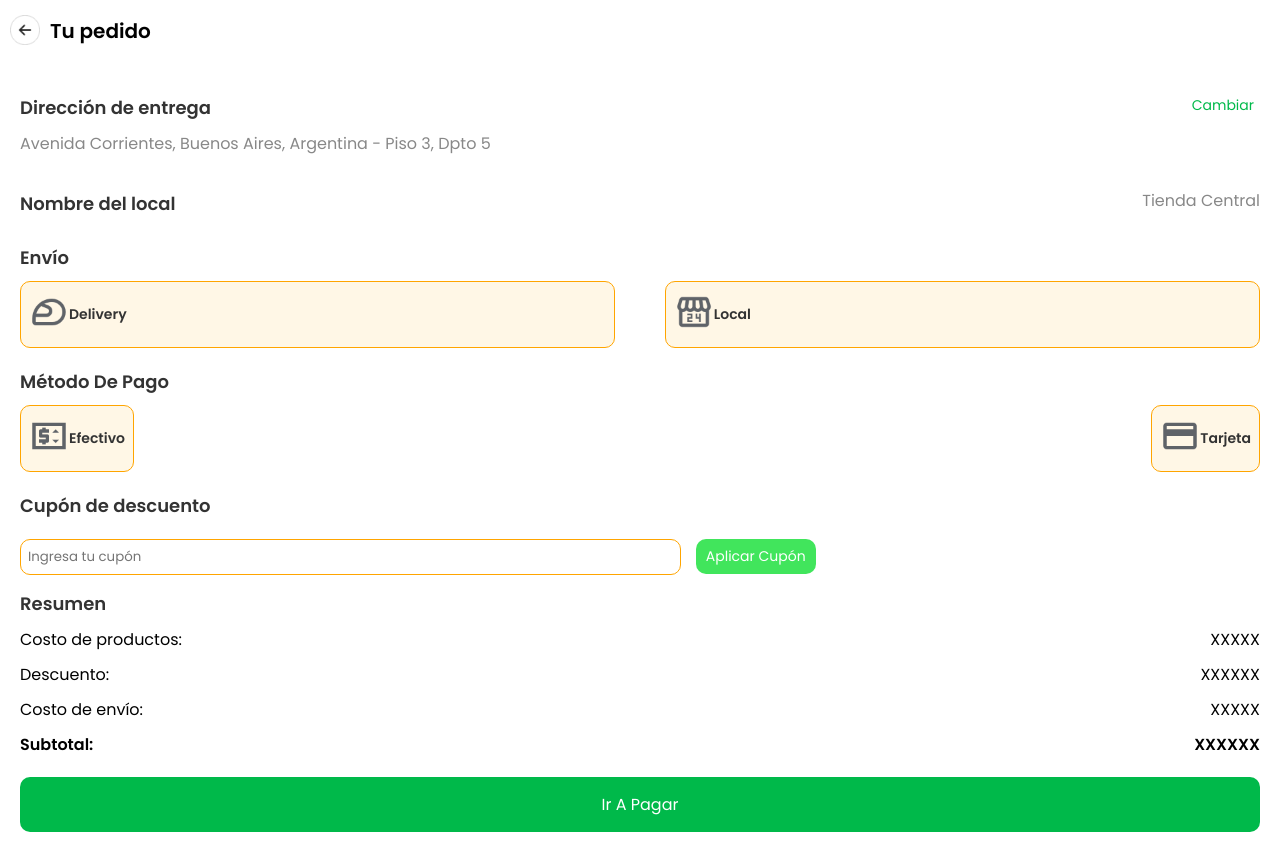
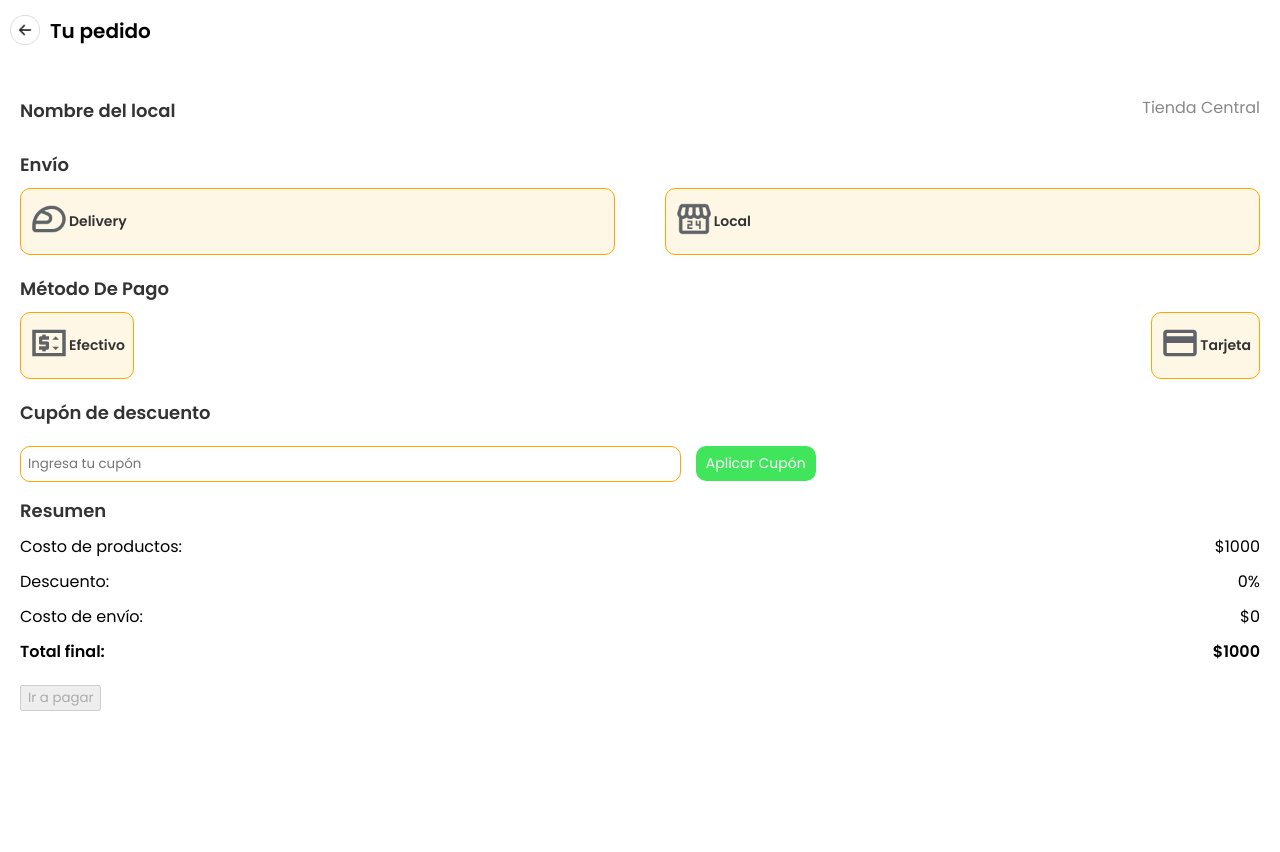
Before and after one commit to Martox16/Proyecto-Final, a Next.js app: page /view/metodosAPagar in a window 1280 px wide. After the commit the page ends 800 px from the top, so only its background shows below. Built offline with nearby package versions, Linux system fonts and the light colour scheme.

Commit message:
filtro casi listo

```diff
--- a/app/components/direcciones/agregarDirecciones/agregarDirecciones.js
+++ b/app/components/direcciones/agregarDirecciones/agregarDirecciones.js
@@ -22,7 +22,8 @@ const AgregarDireccion = ({ onAddDireccion }) => {
     e.preventDefault();
     try {
       const userId = 1;
-      const response = await fetch('http://localhost:3000/guardarDireccion', {
+      console.log(JSON.stringify({ ...formData, userId }));
+      const response = await fetch('http://localhost:3000/guardarDireccion/', {
         method: 'POST',
         headers: {
           'Content-Type': 'application/json',
--- a/app/components/metodosAPagar/metodosAPagar.js
+++ b/app/components/metodosAPagar/metodosAPagar.js
@@ -3,7 +3,7 @@ import React, { useState, useEffect } from 'react';
 import { useRouter } from 'next/navigation';
 import styles from './metodosAPagar.module.css';
 
-// JSON
+// Datos de ejemplo de dirección y local
 const datosLocal = [
   {
     id: 1,
@@ -16,27 +16,30 @@ const datosLocal = [
   }
 ];
 
+// Cupones de descuento válidos (en porcentaje)
 const cuponesValidos = {
   "DESCUENTO10": 10,
   "DESCUENTO20": 20,
-  "PR1MERAC0MPRA":20,
-  "2DAC0MPRA":10
+  "PR1MERAC0MPRA": 20,
+  "2DAC0MPRA": 10
 };
 
 const MetodosAPagar = () => {
   const router = useRouter();
+
+  // Estados locales
   const [direccion, setDireccion] = useState('');
   const [nombreLocal, setNombreLocal] = useState('');
-  const [editable, setEditable] = useState(false); // Controla si se puede editar la dirección
-  const [direccionTemporal, setDireccionTemporal] = useState(''); // Dirección temporal durante la edición
-  const [envioSeleccionado, setEnvioSeleccionado] = useState(null); // Envío seleccionado
+  const [editable, setEditable] = useState(false);
+  const [direccionTemporal, setDireccionTemporal] = useState('');
+  const [envioSeleccionado, setEnvioSeleccionado] = useState(null);
   const [pagoSeleccionado, setPagoSeleccionado] = useState(null);
   const [subtotal, setSubtotal] = useState(1000);
   const [descuento, setDescuento] = useState(0);
   const [cupon, setCupon] = useState('');
   const [cuponAplicado, setCuponAplicado] = useState(false);
 
-  // Cargar datos del JSON al iniciar
+  // Cargar datos de ejemplo al iniciar
   useEffect(() => {
     const local = datosLocal[0];
     const direccionCompleta = `${local.calle}, ${local.ciudad}, ${local.pais} - ${local.detalle}`;
@@ -45,63 +48,70 @@ const MetodosAPagar = () => {
     setNombreLocal(local.nombreLocal);
   }, []);
 
-  // Manejar el click en "Cambiar"
+  // Manejar el click en "Cambiar" para editar la dirección
   const handleCambiarDireccion = () => {
-    setEditable(true); // Habilita la edición
+    setEditable(true);
   };
 
-  // Manejar "Cancelar" la edición
+  // Cancelar edición
   const handleCancelar = () => {
-    setEditable(false); // Deshabilita la edición
+    setEditable(false);
     setDireccionTemporal(direccion); // Restaurar la dirección original
   };
 
-  // Manejar "Guardar" los cambios
+  // Guardar la dirección editada
   const handleGuardar = () => {
-    setDireccion(direccionTemporal); // Guardar la dirección temporal como definitiva
-    setEditable(false); // Deshabilitar la edición
+    setDireccion(direccionTemporal);
+    setEditable(false);
   };
 
-  // Manejar la selección de envío
+  // Seleccionar método de envío
   const handleSeleccionEnvio = (metodo) => {
     setEnvioSeleccionado(metodo);
   };
 
-  // Manejar la selección de método de pago
+  // Seleccionar método de pago
   const handleSeleccionPago = (metodo) => {
     setPagoSeleccionado(metodo);
   };
 
-  // Manejar el botón "Ir a Pagar"
+  // Aplicar cupón de descuento
+  const handleCuponChange = (e) => {
+    setCupon(e.target.value.toUpperCase());
+  };
+
+  const handleAplicarCupon = () => {
+    if (cuponesValidos[cupon]) {
+      setDescuento(cuponesValidos[cupon]);
+      setCuponAplicado(true);
+    } else {
+      alert('Cupón inválido');
+    }
+  };
+
+  // Manejar el botón de ir a pagar
   const handleIrAPagar = () => {
     if (envioSeleccionado && pagoSeleccionado) {
       router.push('/view/compraRealizada');
     }
   };
 
-  const handleCuponChange = (e) => {
-    setCupon(e.target.value.toUpperCase()); // Convertir a mayúsculas
-  };
-
-  const handleAplicarCupon = () => {
-    if (cuponesValidos[cupon]) {
-      setDescuento(cuponesValidos[cupon]); // Aplicar descuento
-      setCuponAplicado(true);
-    } else {
-      alert('Cupón inválido');
-    }
-  };
-
-
+  // Calcular el total con descuento (aplicando porcentaje sobre total)
+  const totalAntesDeDescuento = subtotal + (envioSeleccionado === 'Delivery' ? 2000 : 0);
+  const totalConDescuento = totalAntesDeDescuento - (totalAntesDeDescuento * (descuento / 100));
 
   return (
     <div className={styles.container}>
       {/* Dirección de entrega */}
+      {envioSeleccionado === 'Delivery' && (
         <div className={styles.direccion}>
           <h2 className={styles.titulo}>Dirección de entrega</h2>
           <button className={styles.botonCambiar} onClick={handleCambiarDireccion}>Cambiar</button>
         </div>
+      )}
 
+      {/* Mostrar dirección solo si el envío es "Delivery" */}
+      {envioSeleccionado === 'Delivery' && (
         <div>
           {editable ? (
             <>
@@ -120,8 +130,9 @@ const MetodosAPagar = () => {
             <p className={styles.ubicacion}>{direccion}</p>
           )}
         </div>
+      )}
 
-      {/* Nombre del local */}
+      {/* Mostrar el nombre del local siempre */}
       <div className={styles.divLocal}>
         <h2 className={styles.tituloLocal}>Nombre del local</h2>
         <p className={styles.nombreLocal}>{nombreLocal}</p>
@@ -169,7 +180,7 @@ const MetodosAPagar = () => {
         </div>
       </div>
 
-      {/* Campo de cupón */}
+      {/* Cupón de descuento */}
       <div className={styles.cuponContainer}>
         <h2 className={styles.titulo2}>Cupón de descuento</h2>
         <input
@@ -194,30 +205,32 @@ const MetodosAPagar = () => {
         <h2 className={styles.titulo2}>Resumen</h2>
         <div className={styles.item}>
           <span>Costo de productos:</span>
-          <span>XXXXX</span>
+          <span>${subtotal}</span>
         </div>
         <div className={styles.item}>
           <span>Descuento:</span>
-          <span>XXXXXX</span>
+          <span>{descuento}%</span>
         </div>
         <div className={styles.item}>
           <span>Costo de envío:</span>
-          <span>XXXXX</span>
+          <span>${envioSeleccionado === 'Delivery' ? 2000 : 0}</span>
         </div>
         <div className={styles.subtotal}>
-          <span>Subtotal:</span>
-          <span>XXXXXX</span>
+          <span>Total final:</span>
+          <span>${totalConDescuento}</span>
         </div>
       </div>
 
       {/* Botón para ir a pagar */}
+      <div className={styles.botonContainer}>
         <button
-        className={styles.botonPagar}
+          className={styles.botonIrAPagar}
           onClick={handleIrAPagar}
-        disabled={!envioSeleccionado || !pagoSeleccionado} // Deshabilita si no se seleccionaron las opciones
+          disabled={!envioSeleccionado || !pagoSeleccionado}
         >
-        Ir A Pagar
+          Ir a pagar
         </button>
+      </div>
     </div>
   );
 };
```
Also changed, not shown: app/components/direcciones/editarDirecciones/editarDirecciones.js (+14 -3 lines), app/components/home/header/Filtro/filtro.module.css (+11 -13 lines), app/components/home/header/Filtro/index.js (+21 -34 lines). Lines whose indentation alone changed are shown as unchanged.
